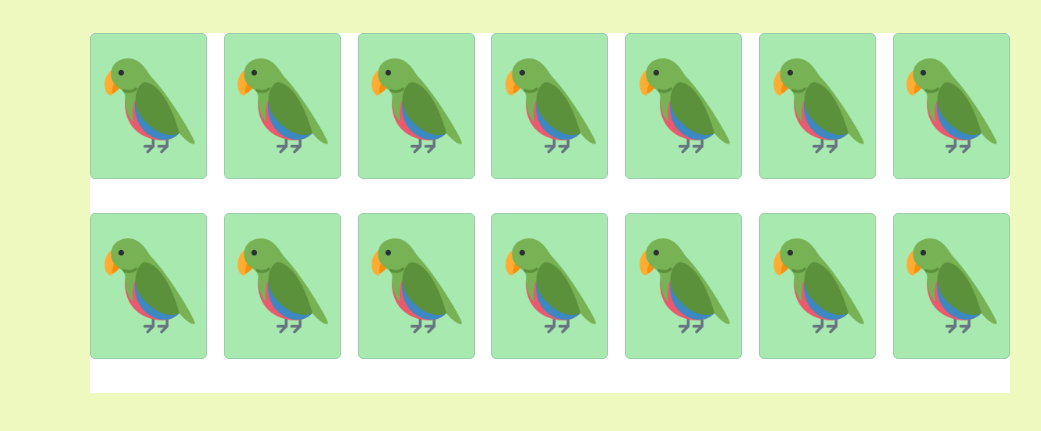
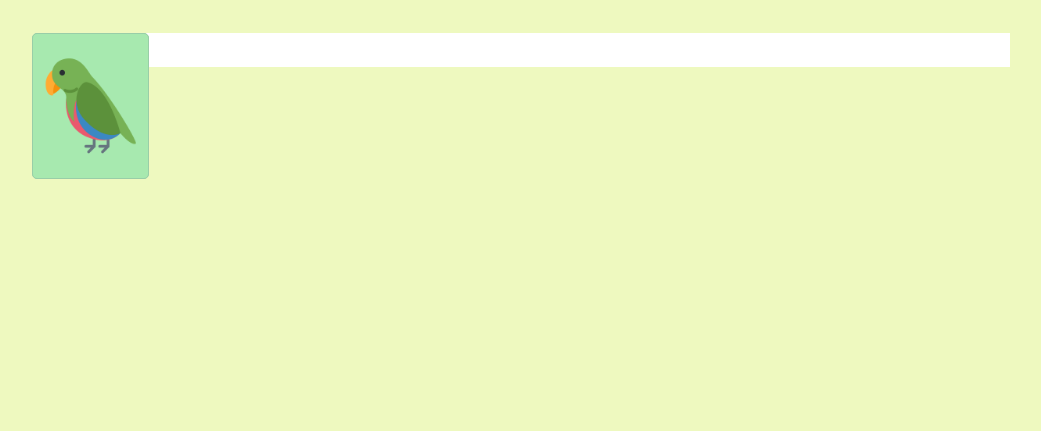
Before and after one commit to JorgeMalaquias/Projeto_04_parrotsCardGame, a plain HTML site: page index.html in a window 1280 px wide. Shown: the part 103-534 px from the top of the page, without its empty margins (90-1131 px from the left). Drawn offline with Linux system fonts and the light colour scheme.

Commit message:
layout finalizado, efeitos aplicados, java em dev

```diff
--- a/index.html
+++ b/index.html
@@ -15,20 +15,16 @@
 <body>
     <div class="gameTitle">PARROT CARD GAME</div>
     <ul>
-        <li><img src="/img/front.png"></li>
-        <li><img src="/img/front.png"></li>
-        <li><img src="/img/front.png"></li>
-        <li><img src="/img/front.png"></li>
-        <li><img src="/img/front.png"></li>
-        <li><img src="/img/front.png"></li>
-        <li><img src="/img/front.png"></li>
-        <li><img src="/img/front.png"></li>
-        <li><img src="/img/front.png"></li>
-        <li><img src="/img/front.png"></li>
-        <li><img src="/img/front.png"></li>
-        <li><img src="/img/front.png"></li>
-        <li><img src="/img/front.png"></li>
-        <li><img src="/img/front.png"></li>
+        <li onclick="selecionarCarta(this)" class="carta">
+            <div class="back">
+                <img src="/img/bobrossparrot.gif">
+            </div>
+            <div class="front">
+                <img src="/img/front.png">
+            </div>
+        </li>
+
+
     </ul>
     <script src="scripts.js"></script>
 </body>
--- a/scripts.js
+++ b/scripts.js
@@ -1,7 +1,20 @@
-minhaArray.sort(comparador); // Após esta linha, a minhaArray estará embaralhada
+/*minhaArray.sort(comparador); // Após esta linha, a minhaArray estará embaralhada
 
 
 // Esta função pode ficar separada do código acima, onde você preferir
 function comparador() {
 	return Math.random() - 0.5;
+}*/
+
+
+function selecionarCarta(carta){
+	if(!carta.classList.contains("deuMatch")){
+		carta.classList.toggle("selecionada");
+	}
+
+
+	/*se outra carta for igual
+	carta.classList.add("deuMatch");
+	*/
+
 }
--- a/style.css
+++ b/style.css
@@ -27,7 +27,14 @@ ul{
     justify-content: space-between;
     align-items: center;
 }
-li{
+li {
+    margin-bottom: 34px;
+    transform-style: preserve-3d;
+    display: flex;
+    justify-content: center;
+    transition: all .5s;
+}
+li div{
     width: 117px;
     height: 146px;
     background-color:#A7E9AF;
@@ -36,19 +43,24 @@ li{
     align-items: center;
     border: 1px solid #99CEA8;
     border-radius: 5px;
-    margin-bottom: 34px;
+    position: absolute;
+
 }
 
 li img{
     width: 100px;
     height: 100px;
 }
-li img:active{
-    width: 200px;
-    height: 200px;
+.back{
+    transform: rotateY(180deg);
 }
 
-
+.selecionada{
+    transform: rotateY(180deg);
+}
+.selecionada .front{
+    display: none;
+}
 
 
 @media (max-width: 900px){
```
